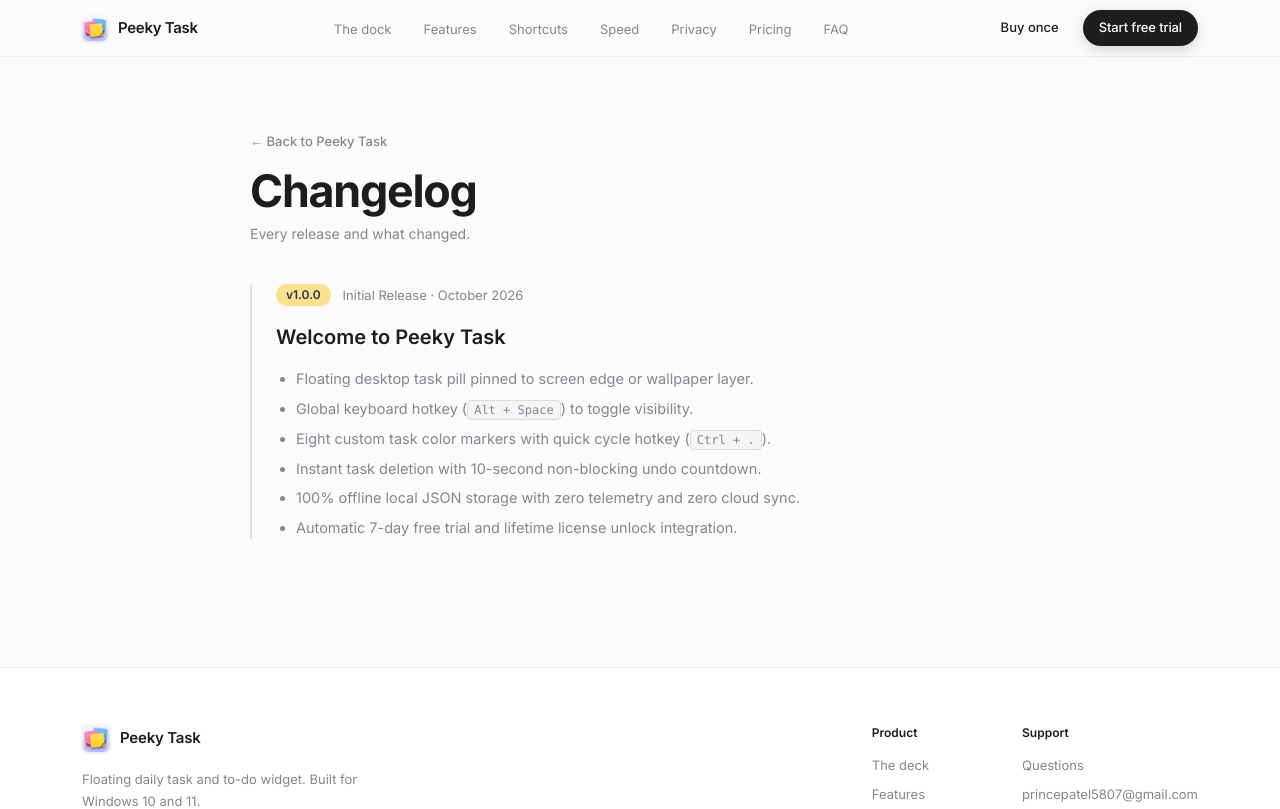
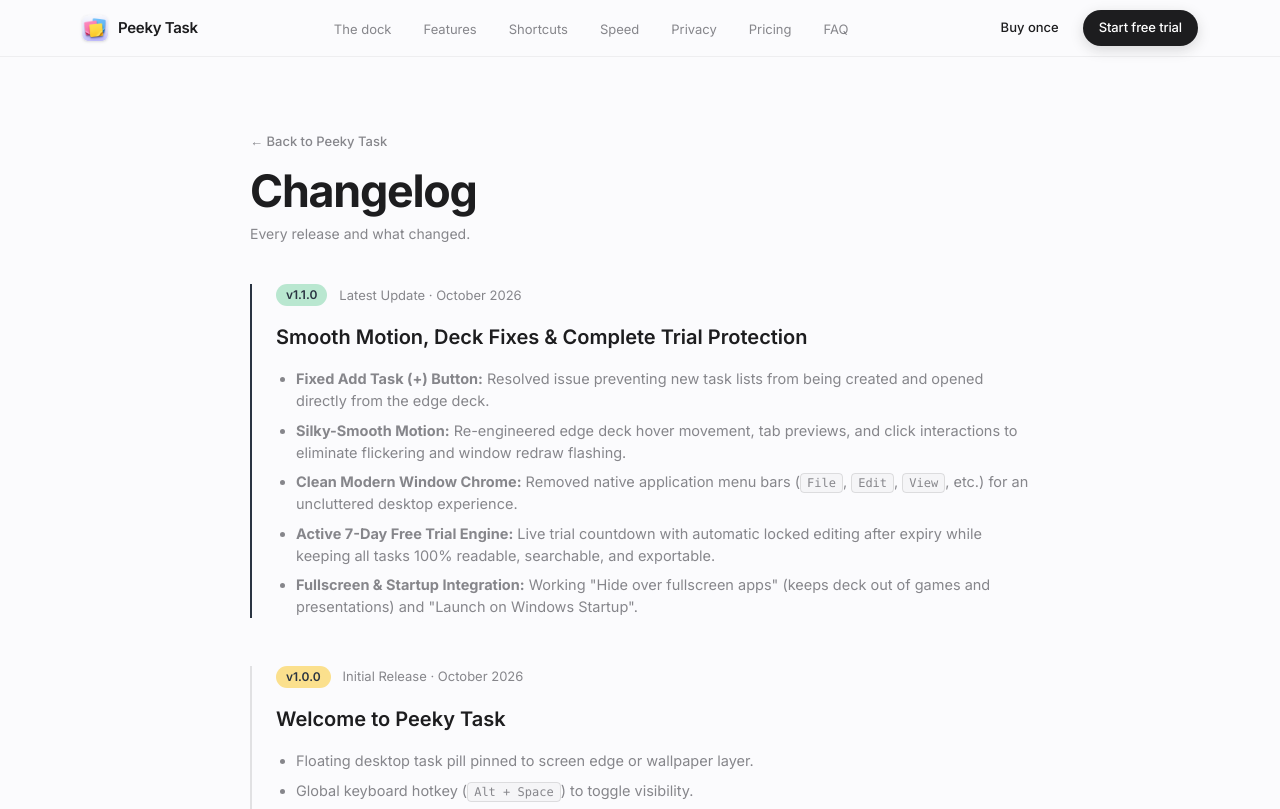
Before and after one commit to Pro-Prince/peeky-task-web, a Next.js app: page /changelog in a window 1280 px wide. Shown: the top 809 px of the page. Built offline with nearby package versions, Linux system fonts and the light colour scheme.

Commit message:
Update v1.1.0 release and changelog

```diff
--- a/package.json
+++ b/package.json
@@ -1,6 +1,6 @@
 {
   "name": "peeky-task-web",
-  "version": "1.0.0",
+  "version": "1.1.0",
   "private": true,
   "description": "Official website and landing page for Peeky Task",
   "author": "Prince Patel",
--- a/src/app/changelog/page.tsx
+++ b/src/app/changelog/page.tsx
@@ -28,6 +28,26 @@
         </div>
 
         <div className="space-y-12">
+          {/* Release 1.1.0 */}
+          <div className="border-l-2 border-note-ink pl-6 space-y-4">
+            <div className="flex items-center gap-3">
+              <span className="bg-note-mint text-note-ink font-semibold text-[12px] px-2.5 py-0.5 rounded-full">
+                v1.1.0
+              </span>
+              <span className="text-ink-muted text-[13px]">Latest Update · October 2026</span>
+            </div>
+            <h2 className="text-[20px] font-semibold text-ink">
+              Smooth Motion, Deck Fixes & Complete Trial Protection
+            </h2>
+            <ul className="list-disc pl-5 space-y-2 text-ink-muted text-[14.5px]">
+              <li><strong>Fixed Add Task (+) Button:</strong> Resolved issue preventing new task lists from being created and opened directly from the edge deck.</li>
+              <li><strong>Silky-Smooth Motion:</strong> Re-engineered edge deck hover movement, tab previews, and click interactions to eliminate flickering and window redraw flashing.</li>
+              <li><strong>Clean Modern Window Chrome:</strong> Removed native application menu bars (<kbd className="bg-smoke px-1.5 py-0.5 rounded border border-black/10 font-mono text-[12px]">File</kbd>, <kbd className="bg-smoke px-1.5 py-0.5 rounded border border-black/10 font-mono text-[12px]">Edit</kbd>, <kbd className="bg-smoke px-1.5 py-0.5 rounded border border-black/10 font-mono text-[12px]">View</kbd>, etc.) for an uncluttered desktop experience.</li>
+              <li><strong>Active 7-Day Free Trial Engine:</strong> Live trial countdown with automatic locked editing after expiry while keeping all tasks 100% readable, searchable, and exportable.</li>
+              <li><strong>Fullscreen & Startup Integration:</strong> Working &quot;Hide over fullscreen apps&quot; (keeps deck out of games and presentations) and &quot;Launch on Windows Startup&quot;.</li>
+            </ul>
+          </div>
+
           {/* Release 1.0.0 */}
           <div className="border-l-2 border-black/10 pl-6 space-y-4">
             <div className="flex items-center gap-3">
```
